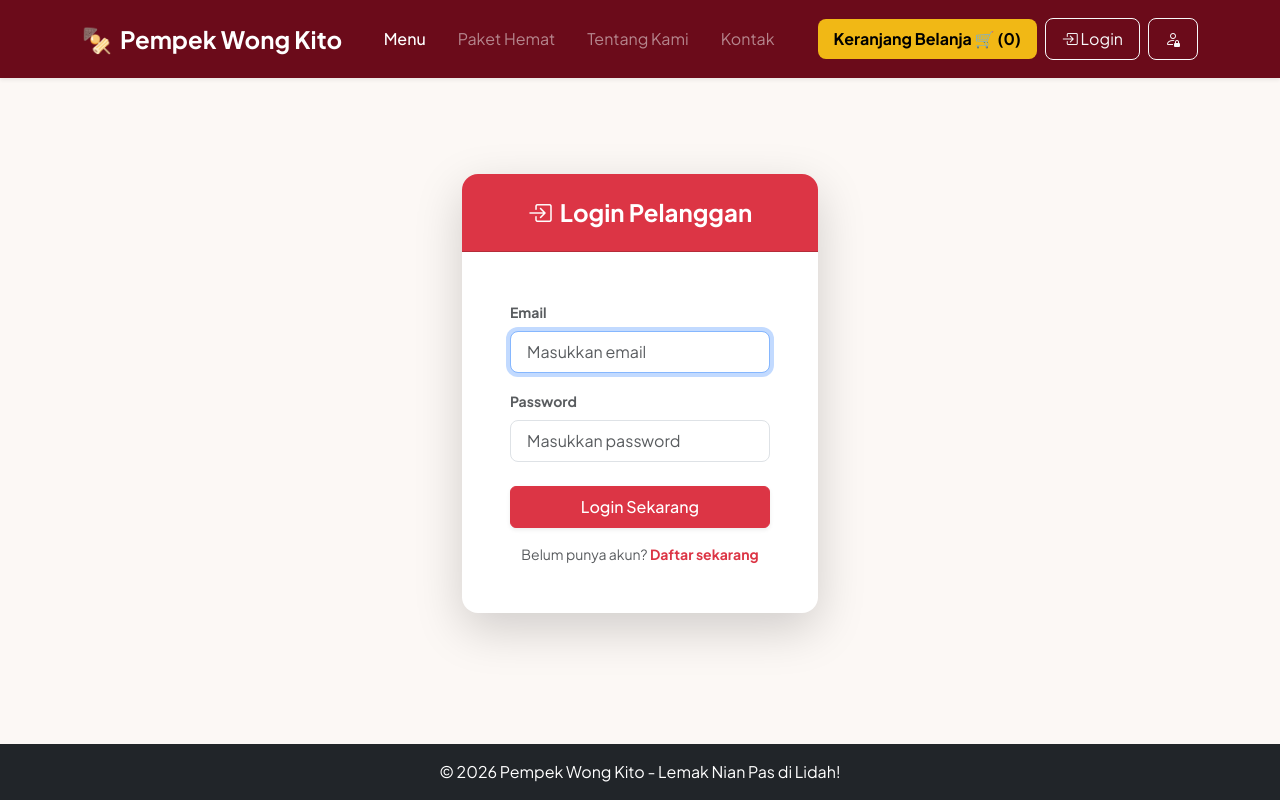
After one commit to MuhamadHandika03/Pempek-e-commerce, a PHP site: page /login.php in a window 1280 px wide. The commit adds this page. Run offline with PHP 8.4, Linux system fonts and the light colour scheme; data comes from the database, SQL or seed files in the repository.

Commit message:
feat: Add customer registration, login, logout, and database schema table

```diff
--- /dev/null
+++ b/Toko_Pempek/login.php
@@ -0,0 +1,86 @@
+<?php
+session_start();
+require_once 'config/database.php';
+require_once 'core/Functions.php';
+
+// Jika sudah login, lempar ke beranda
+if (isset($_SESSION['user_id'])) {
+    header('Location: index.php');
+    exit;
+}
+
+$error = '';
+
+if ($_SERVER['REQUEST_METHOD'] === 'POST') {
+    $email = trim($_POST['email'] ?? '');
+    $password = $_POST['password'] ?? '';
+
+    if (empty($email) || empty($password)) {
+        $error = 'Email dan Password wajib diisi.';
+    } else {
+        $stmt = $conn->prepare("SELECT * FROM pelanggan WHERE email = ?");
+        $stmt->execute([$email]);
+        $user = $stmt->fetch(PDO::FETCH_ASSOC);
+
+        if ($user && password_verify($password, $user['password'])) {
+            // Set session pelanggan
+            $_SESSION['user_id'] = $user['id'];
+            $_SESSION['user_nama'] = $user['nama'];
+            $_SESSION['user_email'] = $user['email'];
+
+            // Rehash otomatis jika PHP up-to-date config ganti
+            if (password_needs_rehash($user['password'], PASSWORD_DEFAULT)) {
+                $new_hash = password_hash($password, PASSWORD_DEFAULT);
+                $upd = $conn->prepare("UPDATE pelanggan SET password=? WHERE id=?");
+                $upd->execute([$new_hash, $user['id']]);
+            }
+
+            // Redirect checkout jika keranjang ada isi, jika tidak ke home
+            if (!empty($_SESSION['cart'])) {
+                header('Location: keranjang.php');
+            } else {
+                header('Location: index.php');
+            }
+            exit;
+        } else {
+            $error = 'Email atau password salah!';
+        }
+    }
+}
+
+$title = "Login Pelanggan - Pempek Wong Kito";
+include 'views/templates/header.php';
+?>
+
+<div class="container py-5 my-5">
+    <div class="row justify-content-center">
+        <div class="col-md-5 col-lg-4">
+            <div class="card border-0 shadow-lg rounded-4 overflow-hidden">
+                <div class="card-header bg-danger text-white text-center py-4">
+                    <h4 class="mb-0 fw-bold"><i class="bi bi-box-arrow-in-right me-2"></i>Login Pelanggan</h4>
+                </div>
+                <div class="card-body p-4 p-sm-5">
+                    <?php if ($error): ?>
+                        <div class="alert alert-danger py-2 small text-center"><?= htmlspecialchars($error) ?></div>
+                    <?php endif; ?>
+
+                    <form method="POST" autocomplete="off">
+                        <div class="mb-3">
+                            <label class="form-label small fw-bold text-muted">Email</label>
+                            <input type="email" name="email" class="form-control form-control-lg fs-6" placeholder="Masukkan email" required autofocus>
+                        </div>
+                        <div class="mb-4">
+                            <label class="form-label small fw-bold text-muted">Password</label>
+                            <input type="password" name="password" class="form-control form-control-lg fs-6" placeholder="Masukkan password" required>
+                        </div>
+                        <button type="submit" class="btn btn-danger w-100 py-2 fw-medium shadow-sm mb-3">Login Sekarang</button>
+                    </form>
+
+                    <p class="text-center small text-muted mb-0">Belum punya akun? <a href="register.php" class="text-danger text-decoration-none fw-bold">Daftar sekarang</a></p>
+                </div>
+            </div>
+        </div>
+    </div>
+</div>
+
+<?php include 'views/templates/footer.php'; ?>
--- a/Toko_Pempek/views/templates/header.php
+++ b/Toko_Pempek/views/templates/header.php
@@ -50,12 +50,28 @@
                     <li class="nav-item"><a class="nav-link text-white-50" href="about.php">Tentang Kami</a></li>
                     <li class="nav-item"><a class="nav-link text-white-50" href="contact.php">Kontak</a></li>
                 </ul>
-                <div class="ms-auto d-flex gap-2">
+                <div class="ms-auto d-flex gap-2 align-items-center">
                     <a href="keranjang.php" class="btn btn-gold rounded-3 px-3 py-2 d-flex align-items-center gap-2">
                         Keranjang Belanja 🛒 (<?= hitung_total_item(); ?>)
                     </a>
-                    <a href="admin/index.php" class="btn btn-outline-light rounded-3 px-3 py-2">
-                        <i class="bi bi-person-lock"></i> Admin
+
+                    <?php if (isset($_SESSION['user_id'])): ?>
+                        <div class="dropdown">
+                            <button class="btn btn-outline-light dropdown-toggle rounded-3 px-3 py-2" type="button" data-bs-toggle="dropdown">
+                                <i class="bi bi-person-circle me-1"></i> <?= htmlspecialchars($_SESSION['user_nama']) ?>
+                            </button>
+                            <ul class="dropdown-menu dropdown-menu-end shadow border-0 mt-2">
+                                <li><a class="dropdown-item py-2" href="logout.php"><i class="bi bi-box-arrow-right me-2 text-danger"></i>Logout</a></li>
+                            </ul>
+                        </div>
+                    <?php else: ?>
+                        <a href="login.php" class="btn btn-outline-light rounded-3 px-3 py-2">
+                            <i class="bi bi-box-arrow-in-right"></i> Login
+                        </a>
+                    <?php endif; ?>
+
+                    <a href="admin/index.php" class="btn btn-outline-light rounded-3 px-3 py-2" title="Admin Panel">
+                        <i class="bi bi-person-lock"></i>
                     </a>
                 </div>
             </div>
```
Also changed, not shown: Toko_Pempek/checkout.php (+20 -7 lines), Toko_Pempek/logout.php (added, +14 -0 lines), Toko_Pempek/register.php (added, +95 -0 lines), sql/schema.sql (+17 -1 lines).
